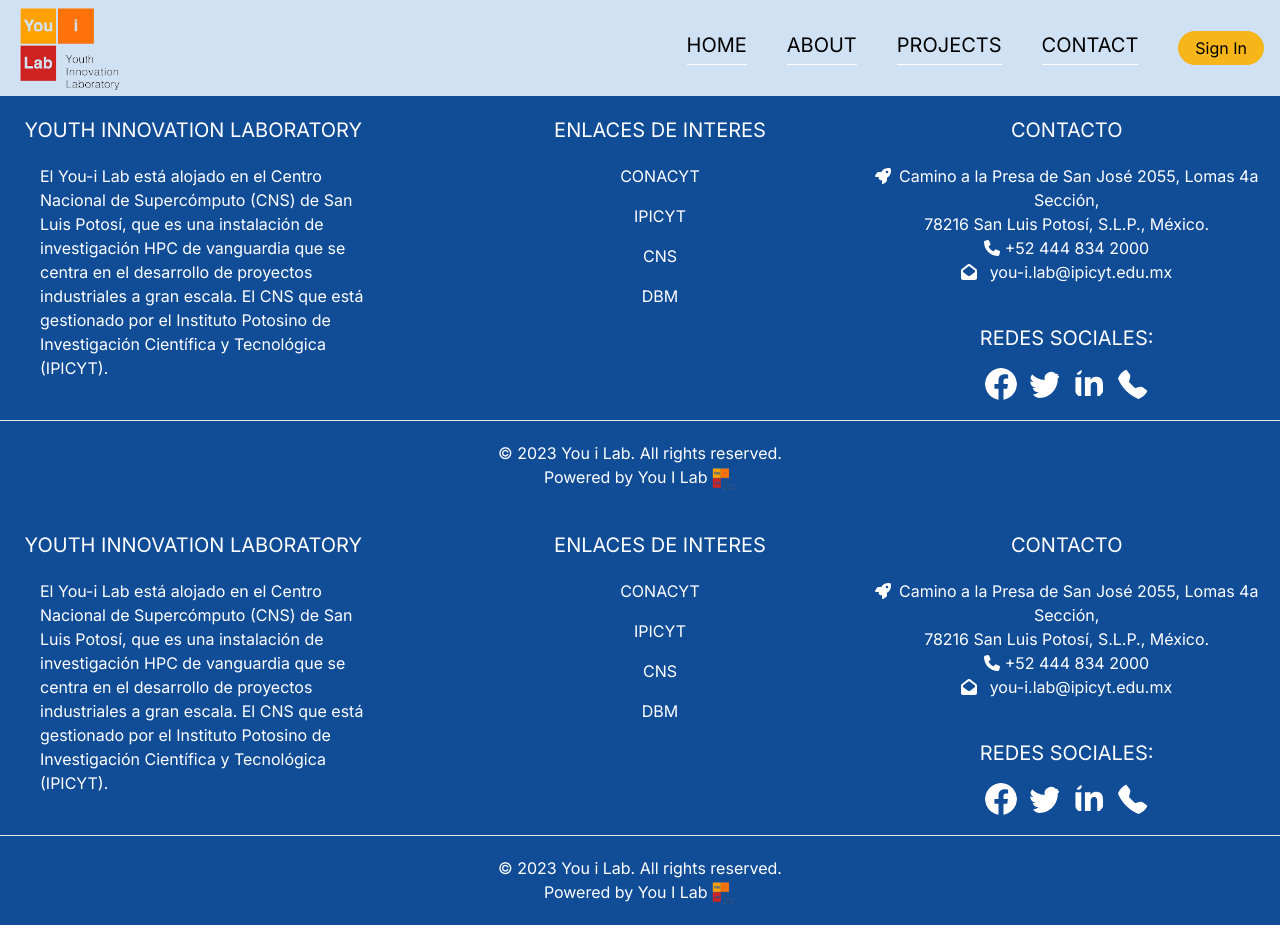
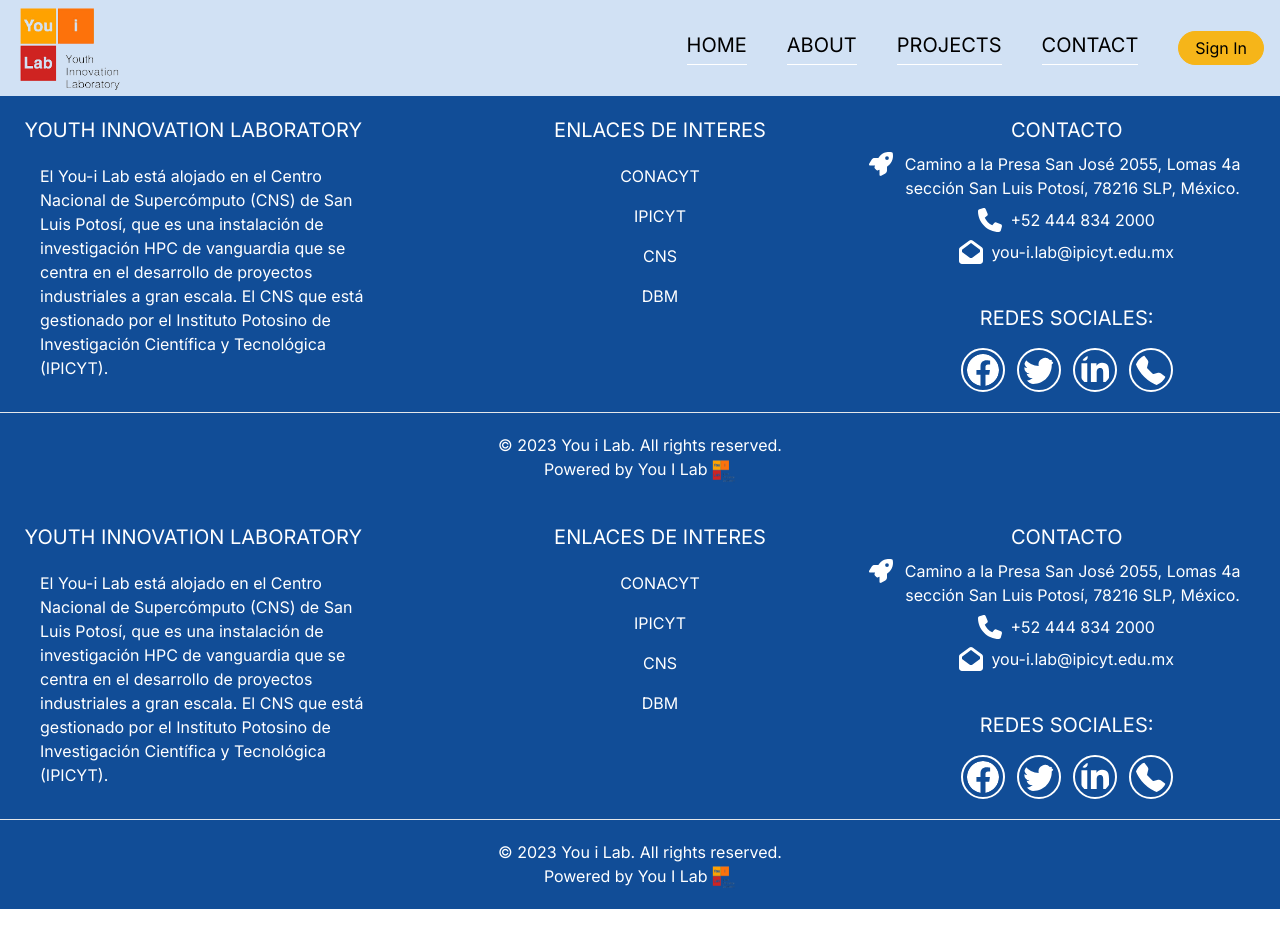
Before and after one commit to Martinvega17/you-ilab-next, a Next.js app: page /About in a window 1280 px wide. Built offline with nearby package versions, Linux system fonts and the light colour scheme.

Commit message:
modify navbar structure and style

```diff
--- a/app/components/Aliados.jsx
+++ b/app/components/Aliados.jsx
@@ -45,7 +45,7 @@ const AliadosCarousel = () => {
             {
                 breakpoint: 900,
                 settings: {
-                    slidesToShow: 3,
+                    slidesToShow: 2,
                     slidesToScroll: 1,
                     infinite: true,
                     dots: true
--- a/app/components/Footer.jsx
+++ b/app/components/Footer.jsx
@@ -31,47 +31,42 @@ const Footer = () => {
                     </ul>
                 </div>
                 <div className="w-full md:w-1/3">
-                    <h3 className='text-center text-xl text-white'>CONTACTO</h3>
+                    <h3 className="text-center text-xl text-white">CONTACTO</h3>
                     <div className="mx-4 text-center">
-                    <p className='mt-5 '>
-                        <FontAwesomeIcon icon={faRocket} />
-                        <span className="ml-2">
-                            Camino a la Presa de San José 2055, Lomas 4a Sección, <br />78216 San Luis Potosí, S.L.P., México.
+                        <div className="text-center">
+                            <p className="flex items-start justify-center mt-2">
+                                <FontAwesomeIcon icon={faRocket} className="h-6 w-6 -mr-3 flex-shrink-0" />
+                                <span className="max-w-sm">
+                                    Camino a la Presa San José 2055, Lomas 4a sección San Luis Potosí, 78216 SLP, México.
                                 </span>
                             </p>
-                    <p>
-                        <FontAwesomeIcon icon={faPhone} />
-                        <span> +52 444 834 2000</span>
+                            <p className="flex items-center justify-center mt-2">
+                                <FontAwesomeIcon icon={faPhone} className="h-6 w-6 mr-2 flex-shrink-0" />
+                                <span className="flex-shrink-0">+52 444 834 2000</span>
                             </p>
-                    <p className="mb-10">
-                        <FontAwesomeIcon icon={faEnvelopeOpen} />
-                        <span className="ml-2"> you-i.lab@ipicyt.edu.mx</span>
+                            <p className="mb-10 flex items-center justify-center mt-2">
+                                <FontAwesomeIcon icon={faEnvelopeOpen} className="h-6 w-6 mr-2 flex-shrink-0" />
+                                <span className="flex-shrink-0">you-i.lab@ipicyt.edu.mx</span>
                             </p>
-                    <h4 className='mt-4 text-xl text-center text-white'>REDES SOCIALES:</h4>
-                    <div className='flex space-x-3 mt-4 items-center justify-center'>
-                        <a href="#" target="_blank" rel="noopener noreferrer">
-                            <BsFacebook
-                            className='h-8 w-8 border-white hover:bg-blue-400 hover:border-blue-600 rounded-full inline-grid'
-                            />
+                        </div>
+                        <h4 className="mt-4 text-xl text-center text-white">REDES SOCIALES:</h4>
+                        <div className="flex space-x-3 mt-4 items-center justify-center">
+                            <a href="#" target="_blank" rel="noopener noreferrer" className="border-2 border-white rounded-full p-1 hover:border-blue-400 hover:bg-blue-400">
+                                <BsFacebook className="h-8 w-8 rounded-full inline-grid" />
                             </a>
-                        <a href="#" target="_blank" rel="noopener noreferrer">
-                        <BsTwitter
-                            className='h-8 w-8 border-white hover:bg-blue-400 hover:border-blue-600 rounded-full inline-grid'
-                            />
+                            <a href="#" target="_blank" rel="noopener noreferrer" className="border-2 border-white rounded-full p-1 hover:border-blue-400 hover:bg-blue-400">
+                                <BsTwitter className="h-8 w-8 rounded-full inline-grid" />
                             </a>
-                        <a href="#" target="_blank" rel="noopener noreferrer">
-                        <FaLinkedinIn
-                            className='h-8 w-8 border-white hover:bg-blue-400 hover:border-blue-600 rounded-full inline-grid'
-                            />
+                            <a href="#" target="_blank" rel="noopener noreferrer" className="border-2 border-white rounded-full p-1 hover:border-blue-400 hover:bg-blue-400">
+                                <FaLinkedinIn className="h-8 w-8 rounded-full inline-grid" />
                             </a>
-                        <a href="tel:+1234567890">
-                        <BsTelephoneFill
-                            className='h-8 w-8 rounded-full inline-grid border-white hover:bg-blue-400 hover:border-blue-600'
-                            />
+                            <a href="tel:+1234567890" className="border-2 border-white rounded-full p-1 hover:border-blue-400 hover:bg-blue-400">
+                                <BsTelephoneFill className="h-8 w-8 rounded-full inline-grid" />
                             </a>
                         </div>
                     </div>
                 </div>
+
             </div>
             <hr className="my-5" />
             <p className="text-center text-white">
--- a/app/components/NavBar.jsx
+++ b/app/components/NavBar.jsx
@@ -14,7 +14,7 @@ function NavBar() {
   const toggleMenu = () => setMenuOpen(!menuOpen);
   return (
     <header>
-      <nav className="w-full h-24 shadow-xl bg-navbarBlue">
+      <nav className="w-full h-24 shadow-xl bg-navbarBlue" style={{ zIndex: 100 }}>
         {/* Desktop Menu */}
         <div className="flex items-center justify-between h-full px-4 w-full">
           <Link href="/">
@@ -28,7 +28,7 @@ function NavBar() {
           <div className="text-black hidden sm:flex">
             <ul className="hidden sm:flex">
               <li className={styles.navLinks}>
-                <Link href='/Home'>Home</Link>
+                <Link href='/'>Home</Link>
               </li>
               <li className={styles.navLinks}>
                 <Link href='/About'>About</Link>
@@ -50,7 +50,11 @@ function NavBar() {
           <BsList className="h-8 w-8 text-[#F6B519] fixed -ml-5" />
         </div>
         </div>
-        <div className={menuOpen ? "fixed top-0 left-0 w-[75%] sm:hidden h-screen bg-[#ecf0f3] p-10 ease-in-out duration-500" : "fixed left-[-100%] top-0 p-10 ease-in-out duration-500"}>
+        <div className={menuOpen
+        ? "fixed top-0 left-0 w-[75%] sm:hidden h-screen bg-[#ecf0f3] p-10 ease-in-out duration-500"
+        : "fixed left-[-100%] top-0 p-10 ease-in-out duration-500"
+        }
+        style={{ zIndex: 200 }}>
           <div className="flex w-full items-center justify-end">
             <div onClick={toggleMenu}
             className="cursor-pointer">
--- a/app/page.js
+++ b/app/page.js
@@ -17,7 +17,6 @@ import collaborators from './assets/team/Collage_colab_.jpg'
 const LightColor = styled.div`
     background: linear-gradient(159deg, rgb(45, 45, 58) 0%, rgb(43, 43, 53) 100%);
     position: relative;
-    z-index: -10;
 `;
 
 export default function Home() {
@@ -71,13 +70,24 @@ export default function Home() {
           <section className="relative -z-10">
             <div className="relative max-w-screen h-full w-full -z-1 text-center text-white">
               <Image src={collaborators} alt="" className="w-full h-full bg-contain bg-repeat" />
-              <div className="absolute top-1/2 left-1/2 transform -translate-x-1/2 -translate-y-1/2 text-center z-10">
-                <h2 className="text-white text-3xl font-bold">AND THANKS YOU ALL COLLABORATORS</h2>
+              <div
+                className="absolute top-1/2 left-1/2 transform -translate-x-1/2 -translate-y-1/2 text-center z-10"
+                style={{
+                  width: "80%",
+                  maxWidth: "1280px",
+                  margin: "0 auto",
+                  textAlign: "center",
+                  "@media(max-width: 840px)": { width: "90%" }, // Este estilo debe ser convertido a un objeto
+                }}
+              >
+                <h2 className="text-white text-2xl lg:text-5xl font-bold">AND THANKS YOU ALL</h2>
                 <br />
-                <h1 className="text-white text-5xl font-bold">COLLABORATORS!</h1>
+                <h1 className="text-white text-2xl lg:text-5xl font-bold ">COLLABORATORS!</h1>
+
               </div>
             </div>
           </section>
+
           {/* End Section Collage Collaborators */}
         </div>
       </div>
```
Also changed, not shown: app/Home/page.jsx (deleted, +0 -85 lines). Lines whose indentation alone changed are shown as unchanged.
